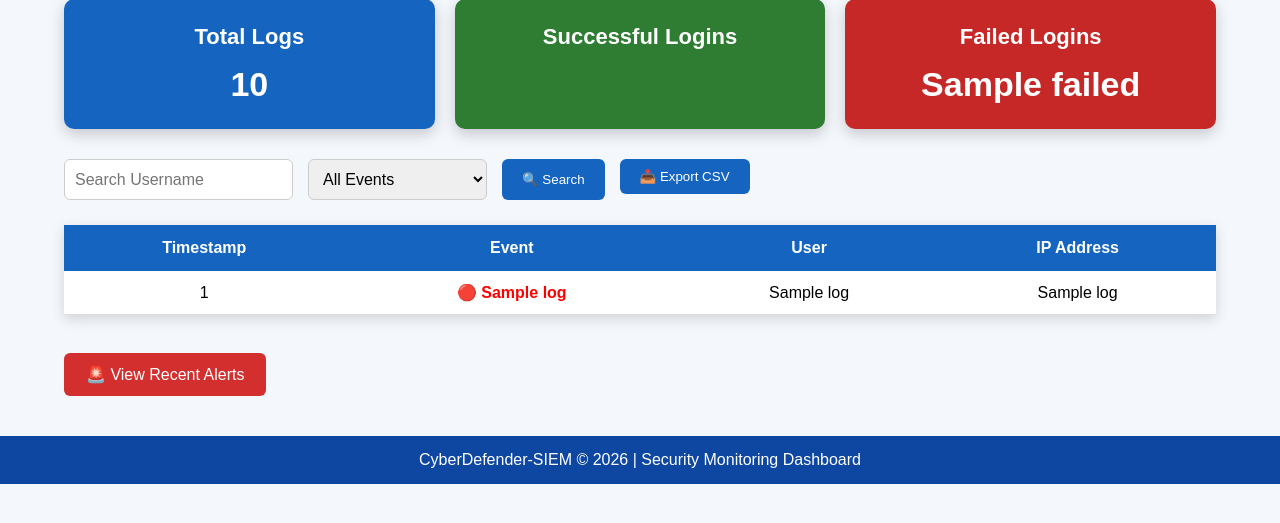
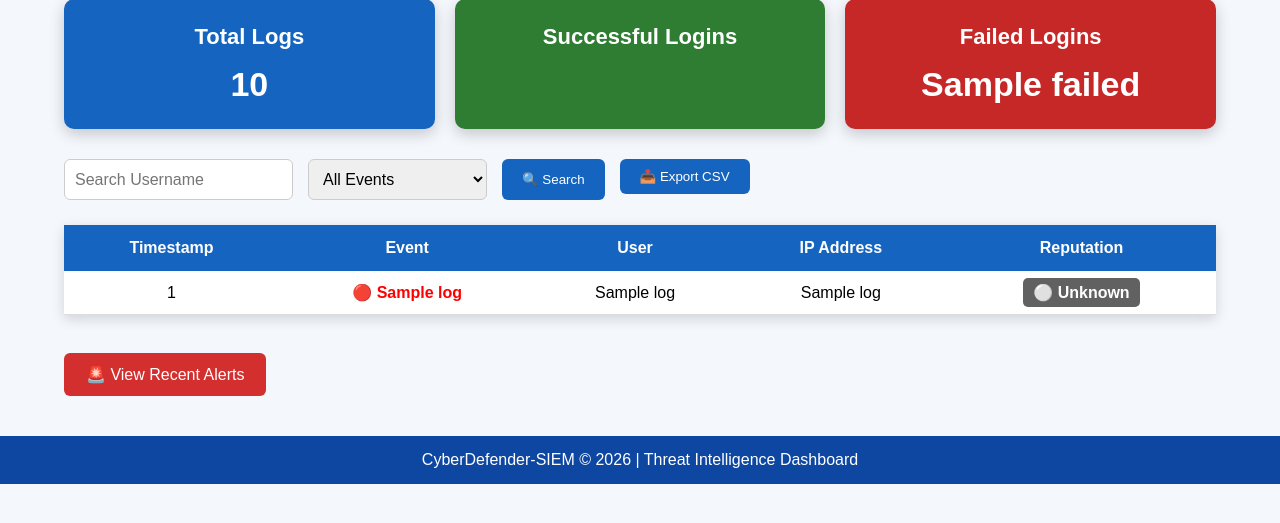
Before and after one commit to nisargarnayak22-lgtm/CyberDefender-SIEM, a Flask app: template templates/dashboard.html in a window 1280 px wide. Shown: the part 173-696 px from the top of the page. Run offline with Flask 3, Linux system fonts and the light colour scheme; the template is opened without the code that fills it: most values are stand-ins (such as "Sample title", 1, 10 or a date in 2020).

Commit message:
Added Day 13 IP Reputation and Threat Intelligence documentation

```diff
--- /dev/null
+++ b/src/ip_reputation.py
@@ -0,0 +1,52 @@
+# IP Reputation Engine
+# Day 13 - CyberDefender SIEM
+
+BLACKLISTED_IPS = {
+    "192.168.1.20",
+    "203.0.113.5",
+    "185.220.101.1"
+}
+
+SUSPICIOUS_IPS = {
+    "192.168.1.50",
+    "198.51.100.10"
+}
+
+TRUSTED_IPS = {
+    "192.168.1.10",
+    "192.168.1.15",
+    "127.0.0.1"
+}
+
+
+def check_ip_reputation(ip):
+
+    if ip in BLACKLISTED_IPS:
+        return "Blacklisted"
+
+    elif ip in SUSPICIOUS_IPS:
+        return "Suspicious"
+
+    elif ip in TRUSTED_IPS:
+        return "Trusted"
+
+    else:
+        return "Unknown"
+
+
+# Test the reputation engine
+if __name__ == "__main__":
+
+    test_ips = [
+        "192.168.1.10",
+        "192.168.1.15",
+        "192.168.1.20",
+        "192.168.1.50",
+        "10.10.10.10"
+    ]
+
+    print("========== IP REPUTATION REPORT ==========\n")
+
+    for ip in test_ips:
+        reputation = check_ip_reputation(ip)
+        print(f"{ip}  -->  {reputation}")
--- a/src/web_dashboard.py
+++ b/src/web_dashboard.py
@@ -3,6 +3,8 @@
 import os
 import csv
 import io
+
+from ip_reputation import check_ip_reputation
 
 BASE_DIR = os.path.dirname(os.path.dirname(os.path.abspath(__file__)))
 
@@ -34,7 +36,7 @@
     failed = cursor.fetchone()[0]
 
     query = """
-        SELECT timestamp, event, user, ip
+        SELECT timestamp,event,user,ip
         FROM logs
         WHERE user LIKE ?
     """
@@ -49,7 +51,21 @@
 
     cursor.execute(query, params)
 
-    logs = cursor.fetchall()
+    rows = cursor.fetchall()
+
+    logs = []
+
+    for row in rows:
+
+        reputation = check_ip_reputation(row[3])
+
+        logs.append((
+            row[0],
+            row[1],
+            row[2],
+            row[3],
+            reputation
+        ))
 
     conn.close()
 
@@ -71,7 +87,7 @@
     cursor = conn.cursor()
 
     cursor.execute("""
-        SELECT timestamp, user, ip, event
+        SELECT timestamp,user,ip,event
         FROM logs
         WHERE event='LOGIN_FAILED'
         ORDER BY timestamp DESC
@@ -95,7 +111,7 @@
     cursor = conn.cursor()
 
     cursor.execute("""
-        SELECT timestamp, event, user, ip
+        SELECT timestamp,event,user,ip
         FROM logs
         ORDER BY timestamp DESC
     """)
@@ -107,14 +123,17 @@
     output = io.StringIO()
 
     writer = csv.writer(output)
+
     writer.writerow(["Timestamp", "Event", "User", "IP Address"])
+
     writer.writerows(rows)
 
     return Response(
         output.getvalue(),
         mimetype="text/csv",
         headers={
-            "Content-Disposition": "attachment; filename=siem_logs.csv"
+            "Content-Disposition":
+            "attachment; filename=siem_logs.csv"
         }
     )
 
--- a/static/style.css
+++ b/static/style.css
@@ -147,3 +147,34 @@
     padding:15px;
     font-size:16px;
 }
+.trusted-badge{
+    color:white;
+    background:#2e7d32;
+    padding:6px 10px;
+    border-radius:5px;
+    font-weight:bold;
+}
+
+.suspicious-badge{
+    color:black;
+    background:#fbc02d;
+    padding:6px 10px;
+    border-radius:5px;
+    font-weight:bold;
+}
+
+.blacklisted-badge{
+    color:white;
+    background:#c62828;
+    padding:6px 10px;
+    border-radius:5px;
+    font-weight:bold;
+}
+
+.unknown-badge{
+    color:white;
+    background:#616161;
+    padding:6px 10px;
+    border-radius:5px;
+    font-weight:bold;
+}
--- a/templates/dashboard.html
+++ b/templates/dashboard.html
@@ -12,9 +12,7 @@
 <body>
 
 <header>
-
     <h1>🛡 CyberDefender-SIEM Dashboard</h1>
-
 </header>
 
 <div class="container">
@@ -22,27 +20,18 @@
     <div class="cards">
 
         <div class="card total">
-
             <h2>Total Logs</h2>
-
             <p>{{ total }}</p>
-
         </div>
 
         <div class="card success">
-
             <h2>Successful Logins</h2>
-
             <p>{{ success }}</p>
-
         </div>
 
         <div class="card failed">
-
             <h2>Failed Logins</h2>
-
             <p>{{ failed }}</p>
-
         </div>
 
     </div>
@@ -74,13 +63,7 @@
         <button type="submit">🔍 Search</button>
 
         <a href="/export">
-
-            <button type="button">
-
-                📥 Export CSV
-
-            </button>
-
+            <button type="button">📥 Export CSV</button>
         </a>
 
     </form>
@@ -90,15 +73,11 @@
         <thead>
 
             <tr>
-
                 <th>Timestamp</th>
-
                 <th>Event</th>
-
                 <th>User</th>
-
                 <th>IP Address</th>
-
+                <th>Reputation</th>
             </tr>
 
         </thead>
@@ -114,13 +93,9 @@
             <td>
 
                 {% if log[1] == "LOGIN_SUCCESS" %}
-
                     <span class="success-text">🟢 {{ log[1] }}</span>
-
                 {% else %}
-
                     <span class="failed-text">🔴 {{ log[1] }}</span>
-
                 {% endif %}
 
             </td>
@@ -128,6 +103,28 @@
             <td>{{ log[2] }}</td>
 
             <td>{{ log[3] }}</td>
+
+            <td>
+
+                {% if log[4] == "Trusted" %}
+
+                    <span class="trusted-badge">🟢 Trusted</span>
+
+                {% elif log[4] == "Suspicious" %}
+
+                    <span class="suspicious-badge">🟡 Suspicious</span>
+
+                {% elif log[4] == "Blacklisted" %}
+
+                    <span class="blacklisted-badge">🔴 Blacklisted</span>
+
+                {% else %}
+
+                    <span class="unknown-badge">⚪ Unknown</span>
+
+                {% endif %}
+
+            </td>
 
         </tr>
 
@@ -140,16 +137,14 @@
     <br>
 
     <a href="/alerts" class="alerts-btn">
-
         🚨 View Recent Alerts
-
     </a>
 
 </div>
 
 <footer>
 
-    <p>CyberDefender-SIEM © 2026 | Security Monitoring Dashboard</p>
+    <p>CyberDefender-SIEM © 2026 | Threat Intelligence Dashboard</p>
 
 </footer>
 
```
Also changed, not shown: readme.md, 2 other files.
